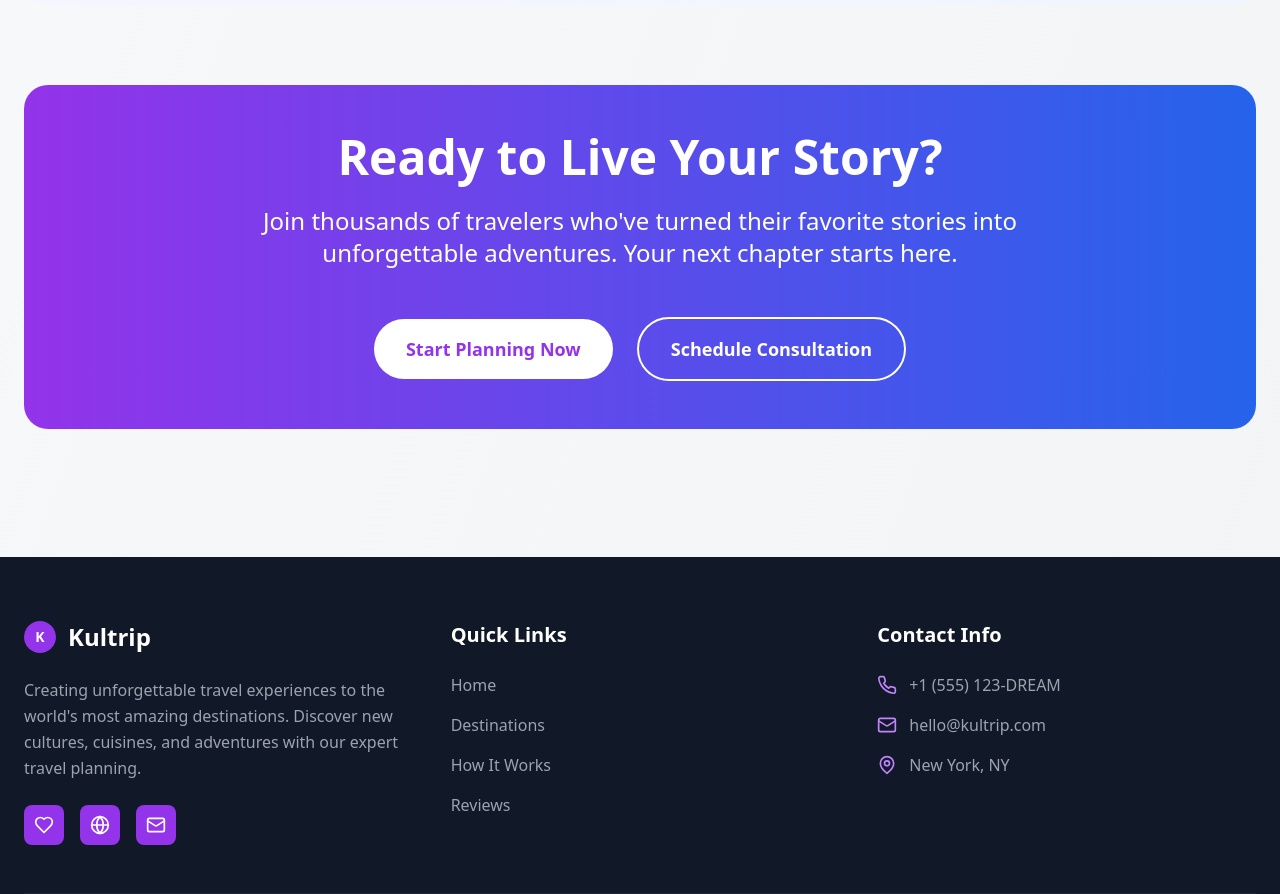
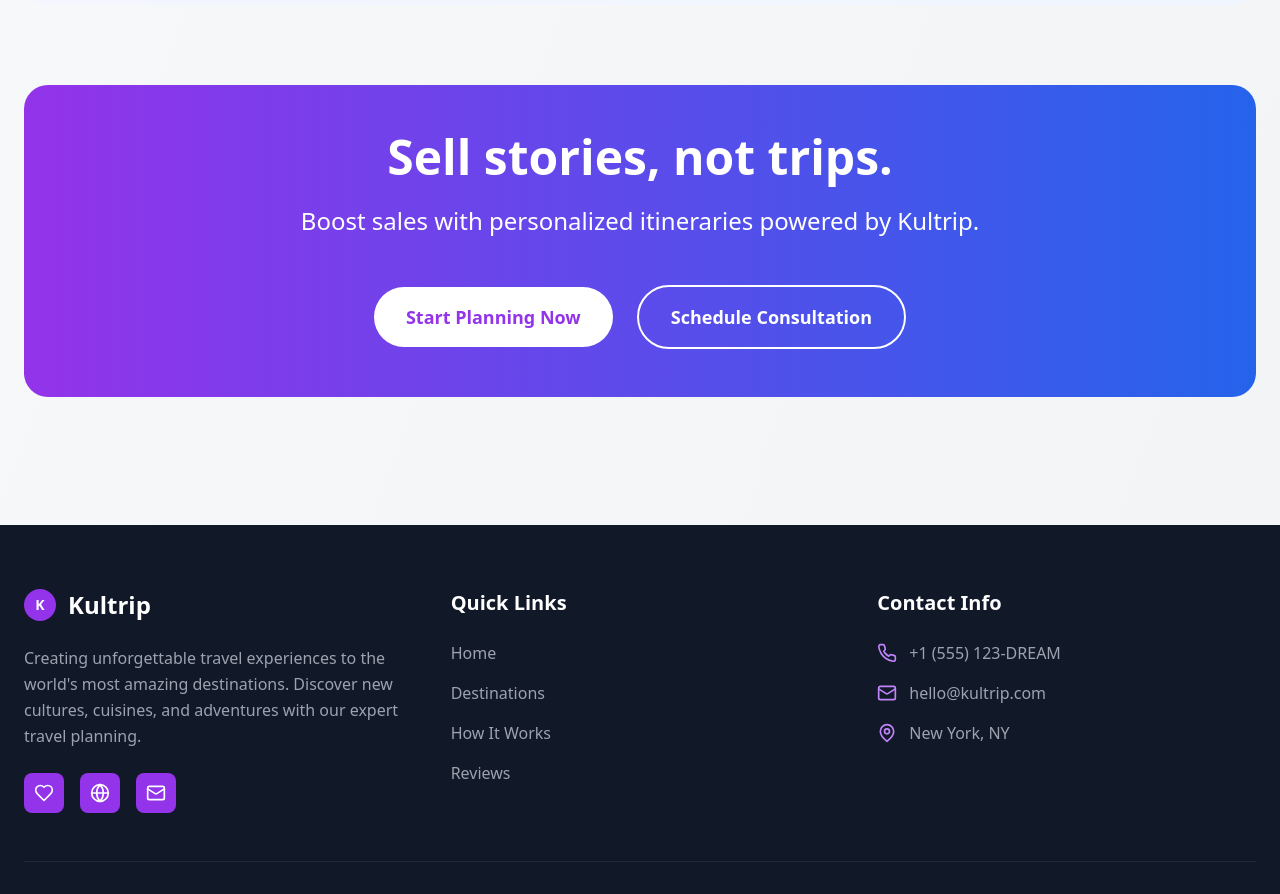
Before and after one commit to othiagoribeiro/landingkultrip, a React (Vite) app: page / in a window 1280 px wide. Shown: the part 2420-3314 px from the top of the page. Built offline with nearby package versions, Linux system fonts and the light colour scheme.

Commit message:
Atualizar texto da seção CTA

```diff
--- a/src/App.tsx
+++ b/src/App.tsx
@@ -105,11 +105,10 @@ function App() {
         {/* Call to Action Section */}
         <section className="mt-20 bg-gradient-to-r from-purple-600 to-blue-600 rounded-3xl p-12 text-center text-white">
           <h2 className="text-4xl md:text-5xl font-bold mb-6">
-            Ready to Live Your Story?
+            Sell stories, not trips.
           </h2>
           <p className="text-xl md:text-2xl mb-12 max-w-4xl mx-auto font-light">
-            Join thousands of travelers who've turned their favorite stories into unforgettable
-            adventures. Your next chapter starts here.
+            Boost sales with personalized itineraries powered by Kultrip.
           </p>
           <div className="flex flex-col sm:flex-row gap-6 justify-center items-center">
             <button className="bg-white text-purple-600 px-8 py-4 rounded-full text-lg font-semibold hover:bg-gray-100 transition-all duration-300 transform hover:scale-105">
```
